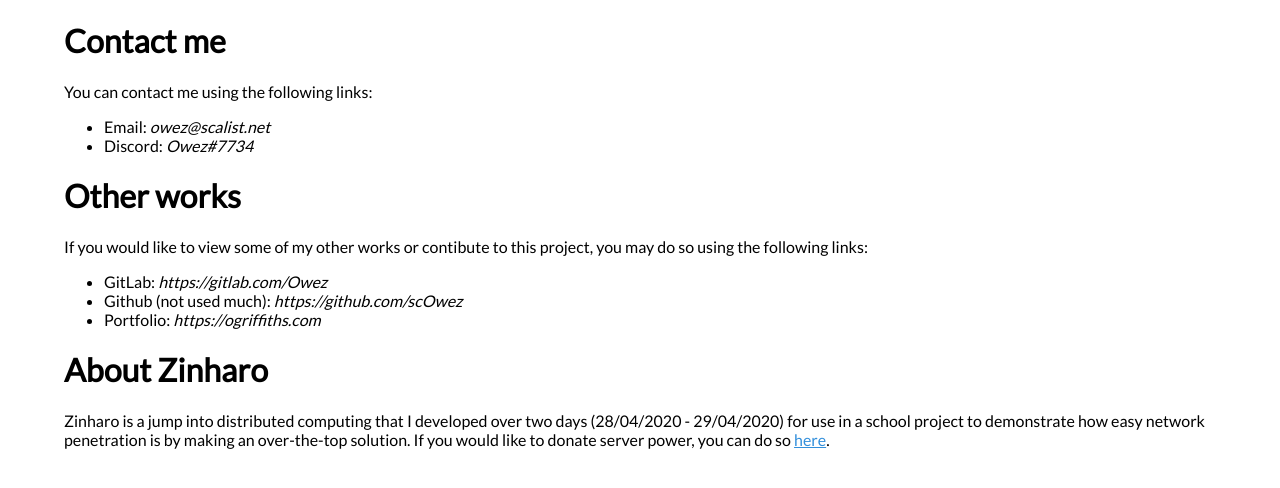
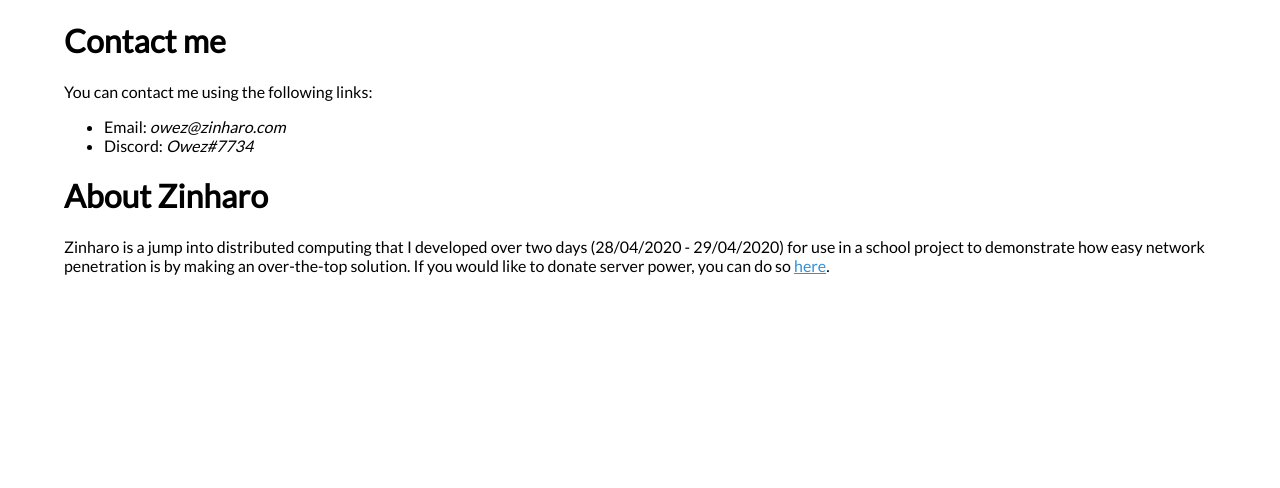
Before and after one commit to Owez/zinharo-api, a Flask app: page /contact in a window 1280 px wide. Shown: the part 88-576 px from the top of the page. Run offline with Flask 2, Linux system fonts and the light colour scheme; parts of the project's set-up code (start-up, migrations or seed data) failed here and were passed over.

Commit message:
Fixed contact infomation

```diff
--- a/zinharo_api/templates/contact.html
+++ b/zinharo_api/templates/contact.html
@@ -5,16 +5,8 @@
     <h1>Contact me</h1>
     <p>You can contact me using the following links:</p>
     <ul>
-        <li>Email: <i>owez@scalist.net</i></li>
+        <li>Email: <i>owez@zinharo.com</i></li>
         <li>Discord: <i>Owez#7734</i></li>
-    </ul>
-    <h1>Other works</h1>
-    <p>If you would like to view some of my other works or contibute to this project, you may do so using the following
-        links:</p>
-    <ul>
-        <li>GitLab: <i>https://gitlab.com/Owez</i></li>
-        <li>Github (not used much): <i>https://github.com/scOwez</i></li>
-        <li>Portfolio: <i>https://ogriffiths.com</i></li>
     </ul>
     <h1>About Zinharo</h1>
     <p>Zinharo is a jump into distributed computing that I developed over two days (28/04/2020 - 29/04/2020) for use in
```
